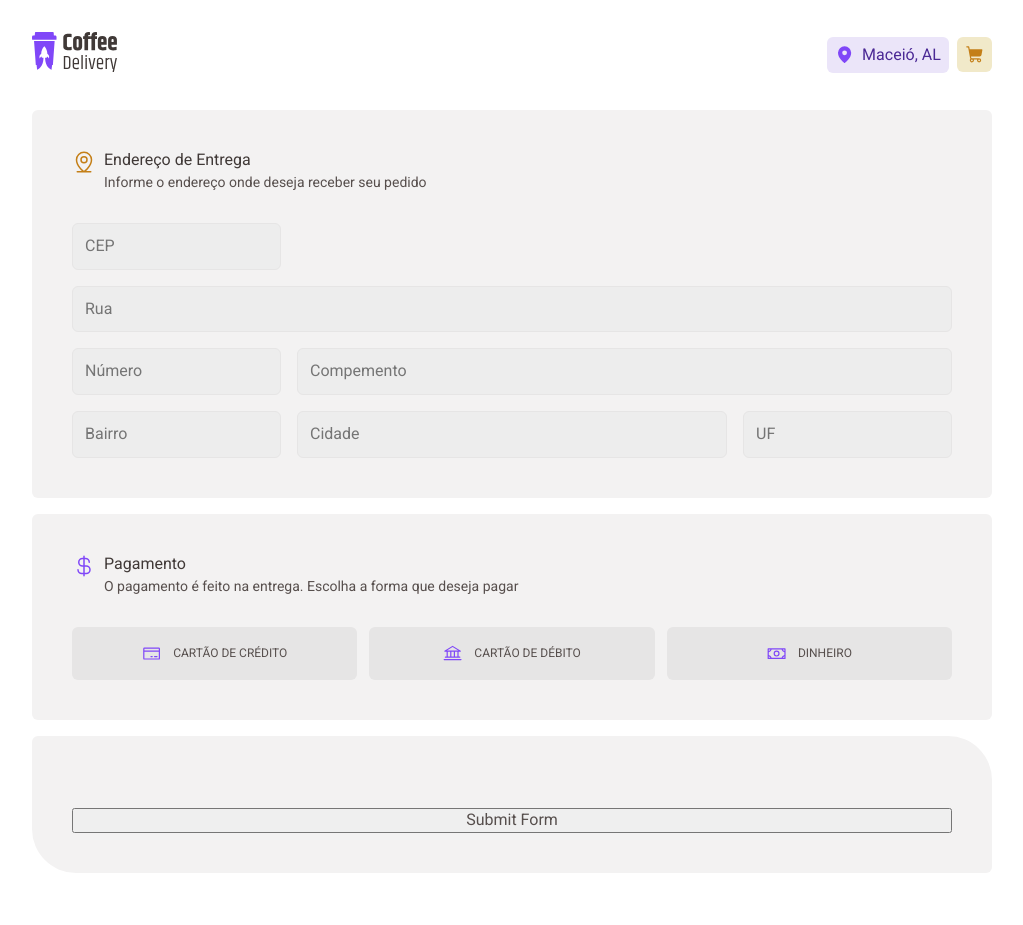
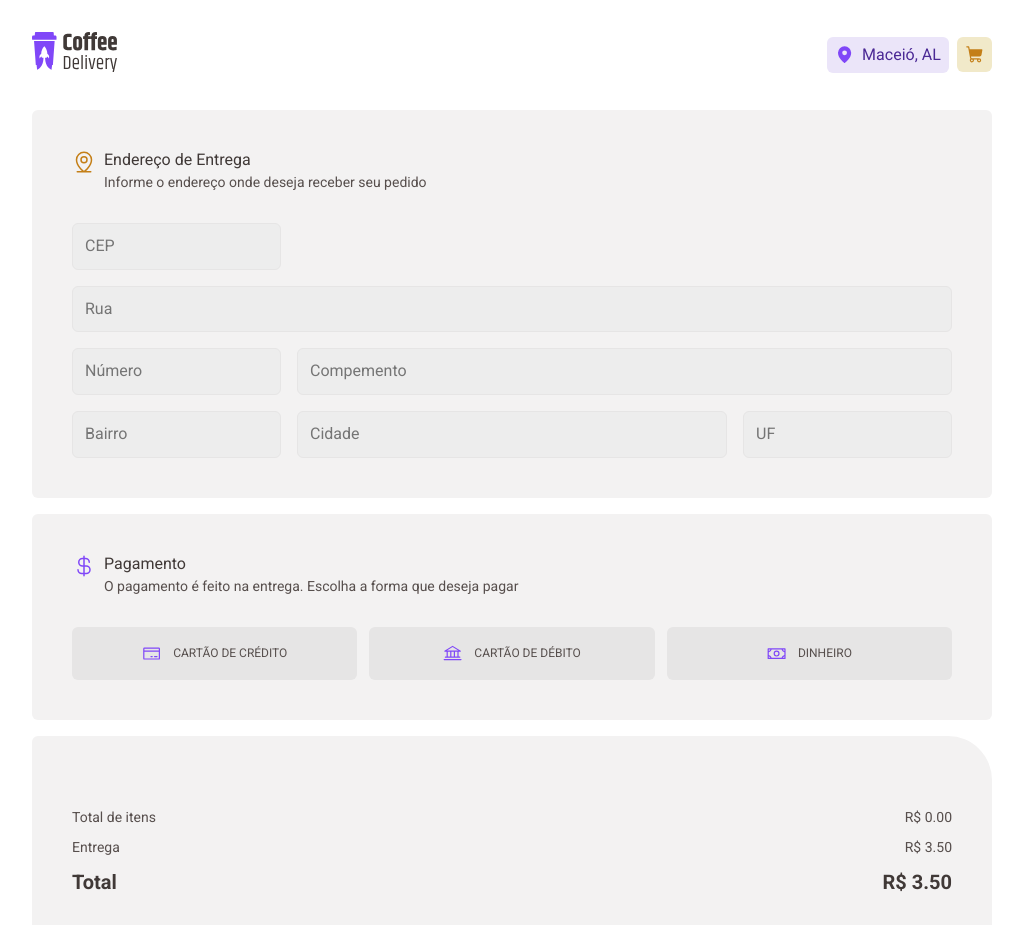
Before and after one commit to joaopedroaat/coffee-delivery, a React (Vite) app: page /checkout in a window 1280 px wide. Shown: the top 925 px of the page, without its empty margins (128-1151 px from the left). Built offline with nearby package versions, Linux system fonts and the light colour scheme.

Commit message:
Added budget

```diff
--- /dev/null
+++ b/src/pages/Checkout/components/CartForm/components/Budget/index.tsx
@@ -0,0 +1,31 @@
+import { useContext } from 'react'
+import { BudgetContainer, BudgetItem, BudgetTotal } from './styles'
+import { CartContext } from '../../../../../../contexts/CartContext'
+
+export function Budget() {
+  const { items } = useContext(CartContext)
+
+  const itemsValue = items.reduce(
+    (acc, item) => item.coffee.price * item.quantity + acc,
+    0,
+  )
+  const deliveryValue = 3.5
+  const total = itemsValue + deliveryValue
+
+  return (
+    <BudgetContainer>
+      <BudgetItem>
+        <p>Total de itens</p>
+        <p>R$ {itemsValue.toFixed(2)}</p>
+      </BudgetItem>
+      <BudgetItem>
+        <p>Entrega</p>
+        <p>R$ {deliveryValue.toFixed(2)}</p>
+      </BudgetItem>
+      <BudgetTotal>
+        <p>Total</p>
+        <p>R$ {total.toFixed(2)}</p>
+      </BudgetTotal>
+    </BudgetContainer>
+  )
+}
--- /dev/null
+++ b/src/pages/Checkout/components/CartForm/components/Budget/styles.ts
@@ -0,0 +1,19 @@
+import styled from 'styled-components'
+
+export const BudgetContainer = styled.div`
+  display: flex;
+  flex-direction: column;
+  gap: 0.75rem;
+`
+
+export const BudgetItem = styled.div`
+  display: flex;
+  justify-content: space-between;
+  font-size: 0.875rem;
+`
+
+export const BudgetTotal = styled(BudgetItem)`
+  font-weight: 700;
+  font-size: 1.25rem;
+  color: ${(props) => props.theme['base-subtitle']};
+`
--- a/src/pages/Checkout/components/CartForm/index.tsx
+++ b/src/pages/Checkout/components/CartForm/index.tsx
@@ -1,3 +1,4 @@
+import { Budget } from './components/Budget'
 import { CartList } from './components/CartList'
 import { CartFormContainer } from './styles'
 
@@ -5,6 +6,7 @@ export function CartForm() {
   return (
     <CartFormContainer>
       <CartList />
+      <Budget />
       <button type="submit">Submit Form</button>
     </CartFormContainer>
   )
```
